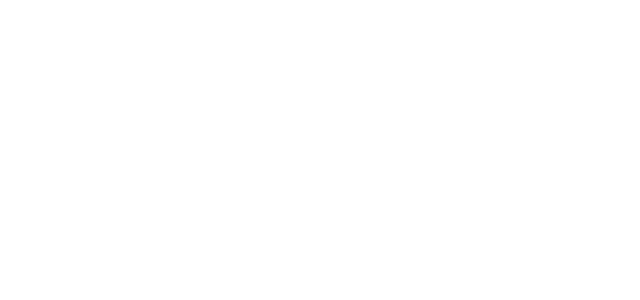
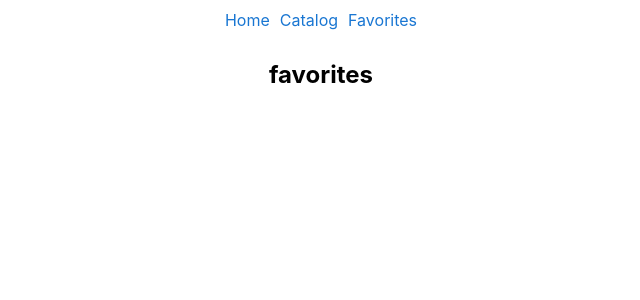
Before and after one commit to yashbon/car-rental-test-task, a React (Create React App) app: page /car-rental-test-task/favorites in a window 1280 px wide. Before the commit this address had no page. Shown: the top 300 px of the page, without its empty margins (319-959 px from the left). Built offline with nearby package versions, Linux system fonts and the light colour scheme.

Commit message:
created routing

```diff
--- a/src/components/App.jsx
+++ b/src/components/App.jsx
@@ -9,8 +9,11 @@
 import { PrivateRoute } from './PrivatRoute';
 import { useAuth } from './hooks/useAuth';
 import { refreshUser } from 'redux/auth/authOperations';
+import Favorites from 'pages/Favorites';
 
 const Home = lazy(() => import('pages/Home'));
+const Catalog = lazy(() => import('pages/Catalog'));
+
 const Contacts = lazy(() => import('pages/Contacts'));
 const Register = lazy(() => import('pages/Register'));
 const Login = lazy(() => import('pages/Login'));
@@ -42,7 +45,9 @@
             <Routes>
                 <Route path="/" element={<Layout />}>
                     <Route index element={<Home />} />
-                    <Route
+                    <Route path="/catalog" element={<Catalog />} />
+                    <Route path="/favorites" element={<Favorites />} />
+                    {/* <Route
                         path="/register"
                         element={
                             <PublicRoute
@@ -50,8 +55,8 @@
                                 component={<Register />}
                             />
                         }
-                    />
-                    <Route
+                    /> */}
+                    {/* <Route
                         path="/login"
                         element={
                             <PublicRoute
@@ -59,8 +64,8 @@
                                 component={<Login />}
                             />
                         }
-                    />
-                    <Route
+                    /> */}
+                    {/* <Route
                         path="/contacts"
                         element={
                             <PrivateRoute
@@ -68,7 +73,7 @@
                                 component={<Contacts />}
                             />
                         }
-                    />
+                    /> */}
                 </Route>
             </Routes>
         </div>
--- a/src/components/AppBar/AppBar.jsx
+++ b/src/components/AppBar/AppBar.jsx
@@ -1,10 +1,10 @@
-import { AuthMenu } from 'components/AuthMenu/AuthMenu';
+// import { AuthMenu } from 'components/AuthMenu/AuthMenu';
 import { Navigation } from 'components/Navigation/Navigation';
-import { UserMenu } from 'components/UserMenu/UserMenu';
-import { useAuth } from 'components/hooks/useAuth';
+// import { UserMenu } from 'components/UserMenu/UserMenu';
+// import { useAuth } from 'components/hooks/useAuth';
 
 const AppBar = () => {
-    const { isLoggedIn } = useAuth();
+    // const { isLoggedIn } = useAuth();
     // console.log(isLoggedIn);
     // console.log(useAuth());
     return (
@@ -20,7 +20,7 @@
             }}
         >
             <Navigation />
-            {isLoggedIn ? <UserMenu /> : <AuthMenu />}
+            {/* {isLoggedIn ? <UserMenu /> : <AuthMenu />} */}
         </header>
     );
 };
--- a/src/components/Navigation/Navigation.jsx
+++ b/src/components/Navigation/Navigation.jsx
@@ -1,21 +1,28 @@
-import { useAuth } from 'components/hooks/useAuth';
+// import { useAuth } from 'components/hooks/useAuth';
 import { NavLink } from 'react-router-dom';
 
 import css from './Navigation.module.css';
 
 export const Navigation = () => {
-    const { isLoggedIn } = useAuth();
+    // const { isLoggedIn } = useAuth();
 
     return (
         <nav style={{ display: 'flex', gap: 10 }}>
             <NavLink className={css.NavLink} to="/">
                 Home
             </NavLink>
-            {isLoggedIn && (
+            <NavLink className={css.NavLink} to="/catalog">
+                Catalog
+            </NavLink>
+            <NavLink className={css.NavLink} to="/favorites">
+                Favorites
+            </NavLink>
+
+            {/* {isLoggedIn && (
                 <NavLink to="/contacts" className={css.NavLink}>
                     Contacts
                 </NavLink>
-            )}
+            )} */}
         </nav>
     );
 };
--- /dev/null
+++ b/src/pages/Favorites.jsx
@@ -0,0 +1,9 @@
+const Favorites = () => {
+    return (
+        <>
+            <h2>favorites</h2>
+        </>
+    );
+};
+
+export default Favorites;
--- a/src/pages/Home.jsx
+++ b/src/pages/Home.jsx
@@ -1,7 +1,7 @@
 import icon from '../icons/pngwing.com-3.png';
 
 const Home = () => {
-    console.log('Home Page');
+    // console.log('Home Page');
     return (
         <>
             <img src={icon} alt="" style={{ width: 100, margin: '50px 0' }} />
```
Also changed, not shown: src/components/AppBar/Appbar.jsx (+5 -5 lines).
